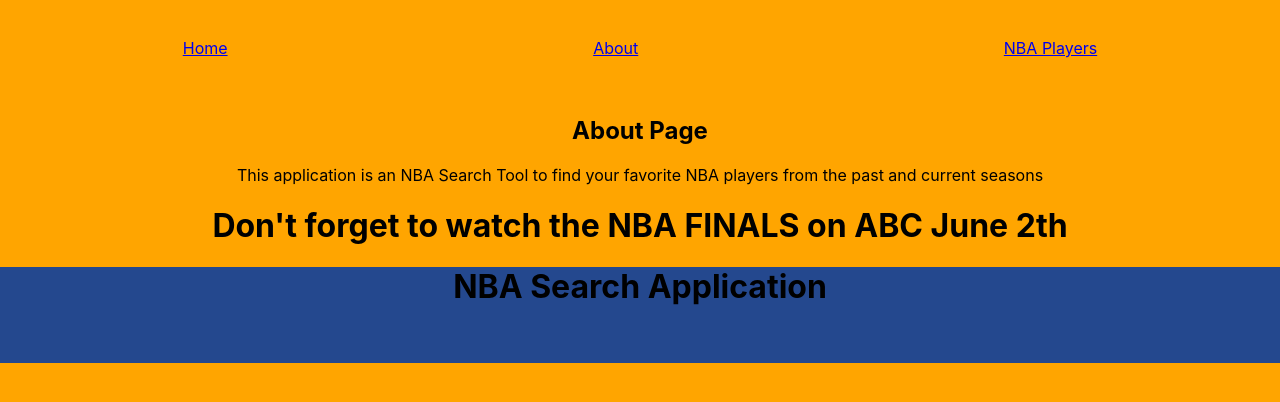
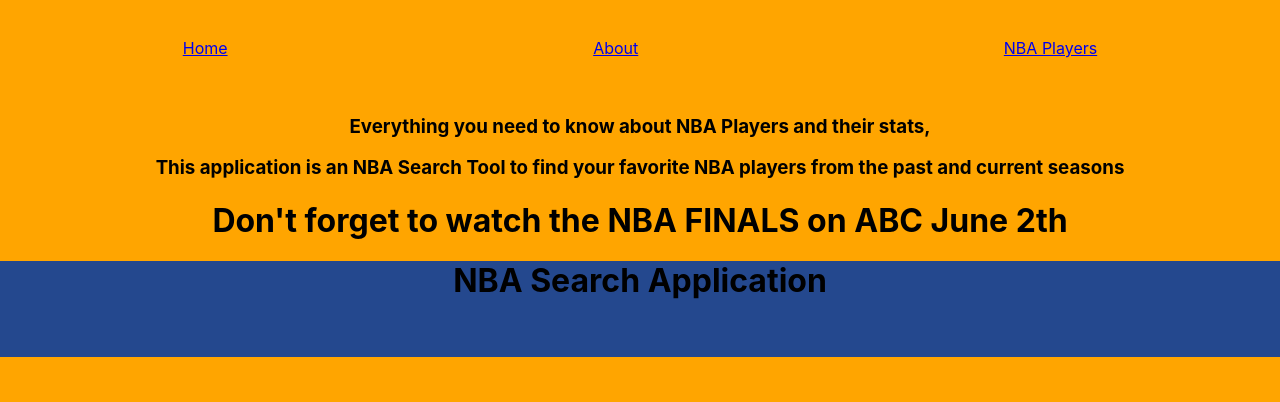
Before and after one commit to andrebooth/nbasearch_app, a React (Create React App) app: page /about in a window 1280 px wide. Shown: the top 402 px of the page. Built offline with nearby package versions, Linux system fonts and the light colour scheme.

Commit message:
making final changes to text, rearanged them but trying to see what works

```diff
--- a/src/Components/About.js
+++ b/src/Components/About.js
@@ -6,8 +6,8 @@ function About () {
 
     return (
      <>
-    <h2>About Page</h2>
-    <p> This application is an NBA Search Tool to find your favorite NBA players from the past and current seasons</p>
+    <h3> Everything you need to know about NBA Players and their stats,</h3>
+    <h3> This application is an NBA Search Tool to find your favorite NBA players from the past and current seasons</h3>
 
     </>
     )
--- a/src/Components/Footer.js
+++ b/src/Components/Footer.js
@@ -4,5 +4,7 @@ export default function Footer() {
   return (
 
     <h1 className='Footer'> NBA Search Application </h1>
+
+
   )
 }
--- a/src/Components/Home.js
+++ b/src/Components/Home.js
@@ -2,8 +2,7 @@ import React from 'react'
 
 function Home() {
     return (
-        <h2>Everything you need to know about NBA Players and their stats,
-            Click on the NBA Players Link in the header to get started.
+        <h2>Welcome, Click on the NBA Players Link in the header to get started.
         </h2>
     )
 
```
